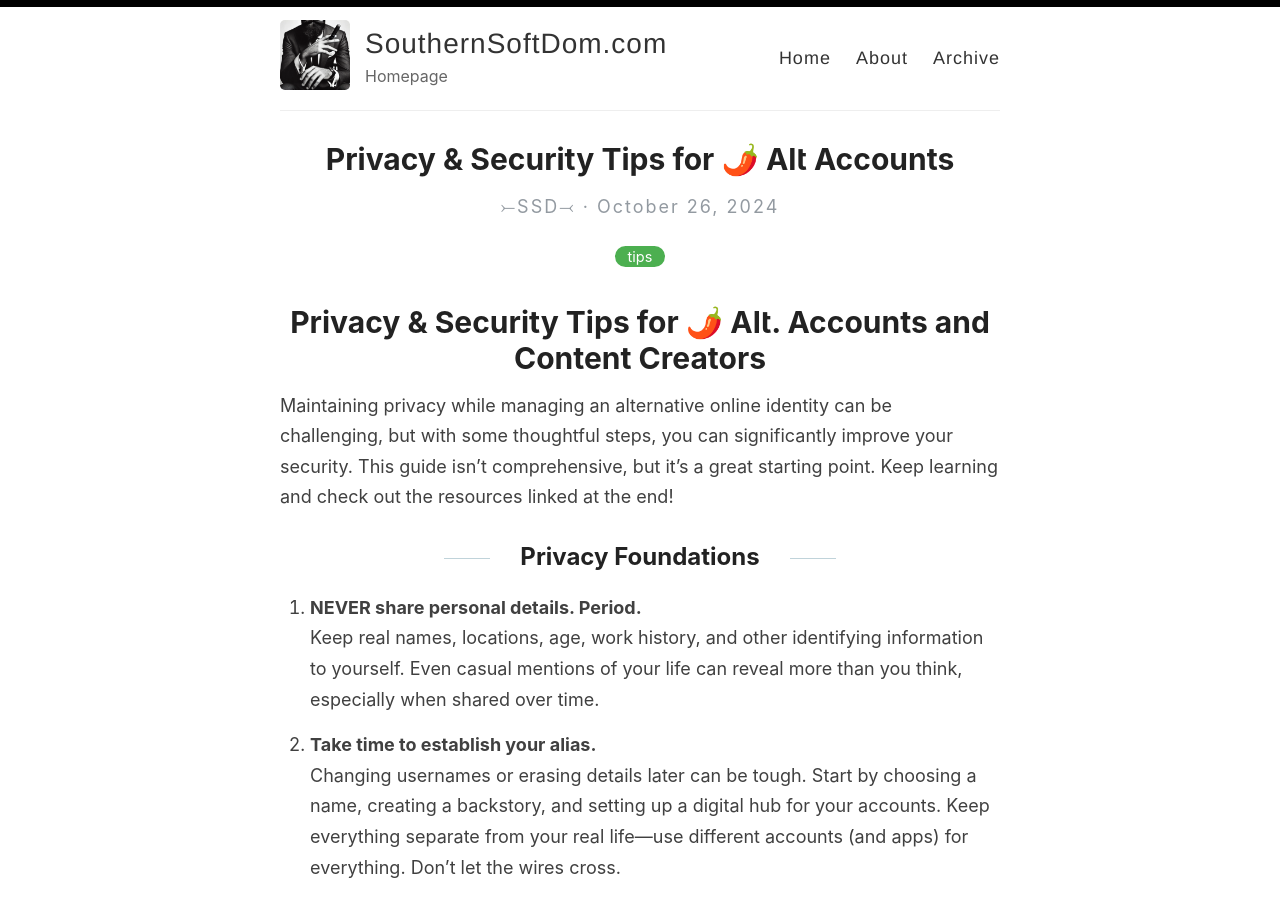
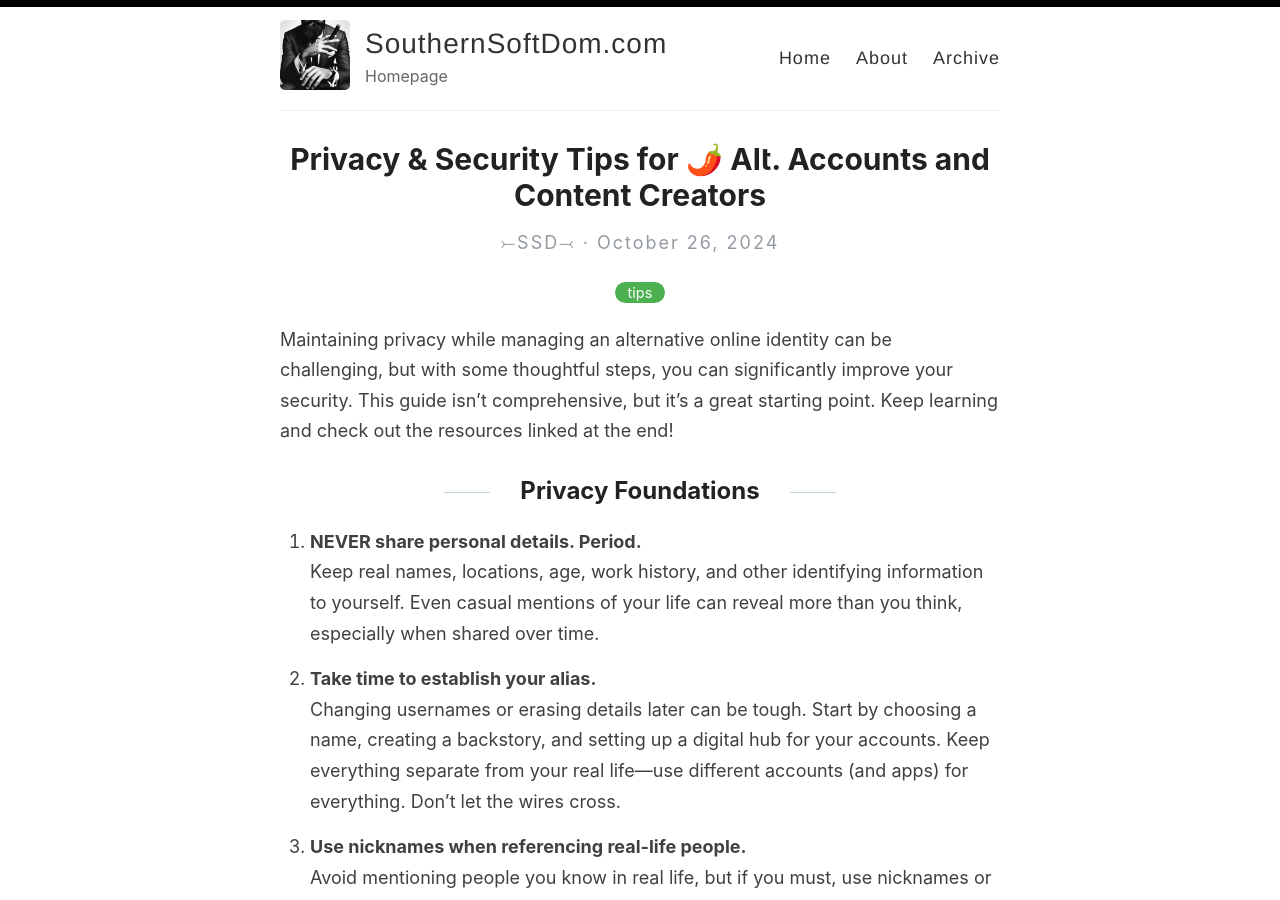
Before and after one commit to SouthernSoftDom/southernsoftdom.github.io, a Jekyll site: the page built from _posts/2024-10-26-privacy-tips.md, in a window 1280 px wide and 900 px high. Built offline with Jekyll 4.4.1, drawn with Linux system fonts in a browser that asks for light colours.

Commit message:
Saved 2024-10-26-privacy-tips.md with Dillinger.io

```diff
--- a/_posts/2024-10-26-privacy-tips.md
+++ b/_posts/2024-10-26-privacy-tips.md
@@ -1,10 +1,8 @@
 ---
 layout: post
-title: Privacy & Security Tips for 🌶️ Alt Accounts
+title: Privacy & Security Tips for 🌶️ Alt. Accounts and Content Creators
 categories: tips
 ---
-
-# Privacy & Security Tips for 🌶️ Alt. Accounts and Content Creators
 
 Maintaining privacy while managing an alternative online identity can be challenging, but with some thoughtful steps, you can significantly improve your security. This guide isn't comprehensive, but it's a great starting point. Keep learning and check out the resources linked at the end!
 
```
